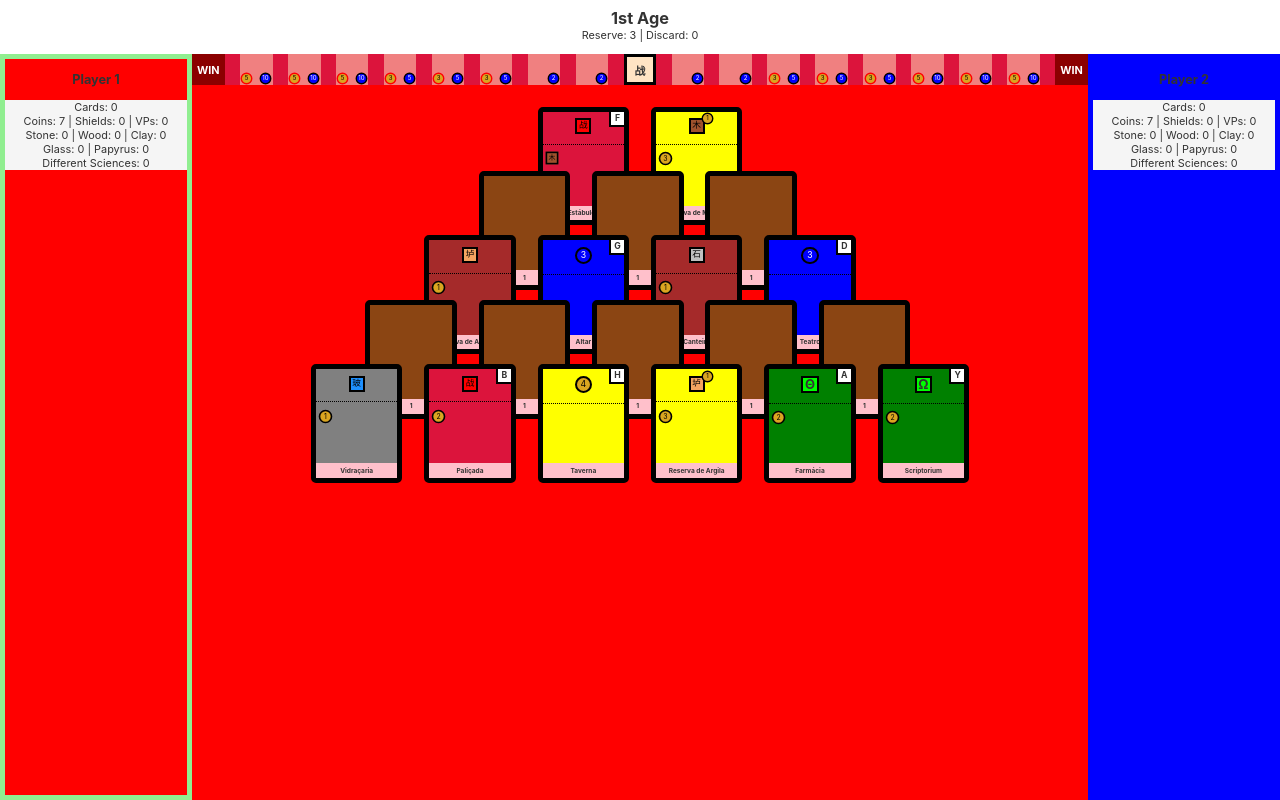
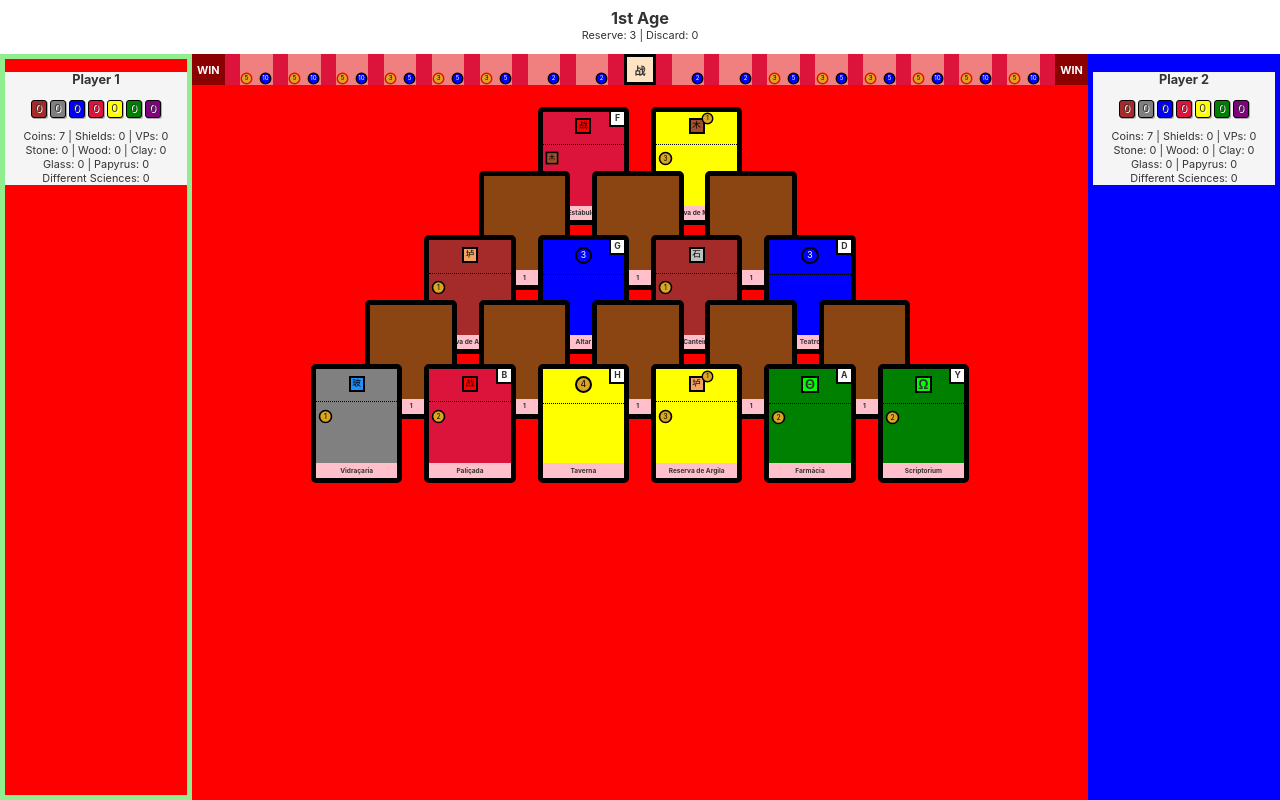
Before and after one commit to leobetosouza/7wd, a Svelte app: page / in a window 1280 px wide. Built offline with nearby package versions, Linux system fonts and the light colour scheme.

Commit message:
showing cards counts by type on player tableau

```diff
--- a/src/components/player/PlayerTableau.svelte
+++ b/src/components/player/PlayerTableau.svelte
@@ -21,10 +21,18 @@
     ? 'player-tableau-active'
     : ''}"
 >
+  <div style="background: whitesmoke">
     <h1>{$name}</h1>
-  <p style="background: whitesmoke">
-    Cards: {$tableau.length}
-    <br />
+    <p>
+      <span class="mini-card raw-card" title="Raw Material Cards">{$resources.cards.raw}</span>
+      <span class="mini-card manufacture-card" title="Manufacture Cards">{$resources.cards.manufacture}</span>
+      <span class="mini-card civic-card" title="Civic Cards">{$resources.cards.civic}</span>
+      <span class="mini-card military-card" title="Military Cards">{$resources.cards.military}</span>
+      <span class="mini-card trade-card" title="Trade Cards">{$resources.cards.trade}</span>
+      <span class="mini-card science-card" title="Science Cards">{$resources.cards.science}</span>
+      <span class="mini-card guild-card" title="Guild Cards">{$resources.cards.guild}</span>
+    </p>
+    <p>
       Coins: {$resources.balance} | Shields: {$resources.shields} | VPs: {$resources.vps}
       <br />
       Stone: {$resources.stone} | Wood: {$resources.wood} | Clay: {$resources.clay}
@@ -32,7 +40,9 @@
       Glass: {$resources.glass} | Papyrus: {$resources.papyrus}
       <br />
       Different Sciences: {$resources.differentSciences}
+
     </p>
+  </div>
   <div class="card-stack">
     {#each $tableau as card, i}
       <div class="card-wraper" style="--top:-{10 * i}rem">
@@ -70,4 +80,42 @@
     top: var(--top);
     z-index: 1;
   }
+
+  .mini-card {
+    display: inline-block;
+    padding: .05rem .35rem .15rem .3rem;
+    border: 1px solid black;
+    border-radius: 3px;
+    box-sizing: border-box;
+    text-shadow: 1px 1px 0 #fff;
+    box-shadow: 1px 1px 0 rgba(0, 0, 0, .3)
+  }
+
+  .raw-card {
+    background-color: var(--raw-card-color);
+  }
+
+  .manufacture-card {
+    background-color: var(--manufacture-card-color);
+  }
+
+  .civic-card {
+    background-color: var(--civic-card-color);
+  }
+
+  .trade-card {
+    background-color: var(--trade-card-color);
+  }
+
+  .military-card {
+    background-color: var(--military-card-color);
+  }
+
+  .science-card {
+    background-color: var(--science-card-color);
+  }
+
+  .guild-card {
+    background-color: var(--guild-card-color);
+  }
 </style>
--- a/src/stores/player.js
+++ b/src/stores/player.js
@@ -21,7 +21,7 @@ export default class Player {
     [this.tableau, this._coins, this._militaryVPs],
     ([$tableau, $coins, $militaryVPs]) => {
       const resources = $tableau.reduce(
-        (acc, { effects }) => {
+        (acc, { effects, type }) => {
           const { chain, science, stock, or } = effects;
 
           acc.balance += effects.coins ?? 0;
@@ -42,12 +42,18 @@ export default class Player {
             else acc.stocks.push(stock);
           }
 
+          acc.cards[type] += 1;
+
           return acc;
         },
         {
           balance: $coins, vps: $militaryVPs, shields: 0,
           wood: 0, stone: 0, clay: 0, glass: 0, papyrus: 0,
-          sciences: [], ors: [], chains: [], stocks: []
+          sciences: [], ors: [], chains: [], stocks: [],
+          cards: {
+            raw: 0, manufacture: 0, civic: 0,
+            trade: 0, military: 0, science: 0, guild: 0
+          }
         }
       );
 
@@ -70,19 +76,15 @@ export default class Player {
   };
 
   countCardsByType(testTypes) {
-    const reducer = testType => this.$tableau.reduce(
-      (acc, { type }) => (testType === type ? acc + 1 : acc),
-      0
-    );
 
     if (Array.isArray(testTypes)) {
       return testTypes.reduce(
-        (acc, type) => acc + reducer(type),
+        (acc, type) => acc + this.$resources.cards[type],
         0
       );
     }
 
-    return reducer(testTypes);
+    return this.$resources.cards[testTypes];
   }
 
   takeCard(card) {
@@ -97,7 +99,6 @@ export default class Player {
 
       if (gain) this._coins.update(c => c + gain);
     }
-
 
     if (
       foreachEffect?.where === 'most-of-type-city' &&
@@ -242,7 +243,7 @@ export default class Player {
   }
 
   get cardTradeValue() {
-    const tradeValue = this.countCardsByType('trade');
+    const tradeValue = this.$resources.cards['trade'];
 
     return tradeValue + 2;
   }
```
Lines whose indentation alone changed are shown as unchanged.
